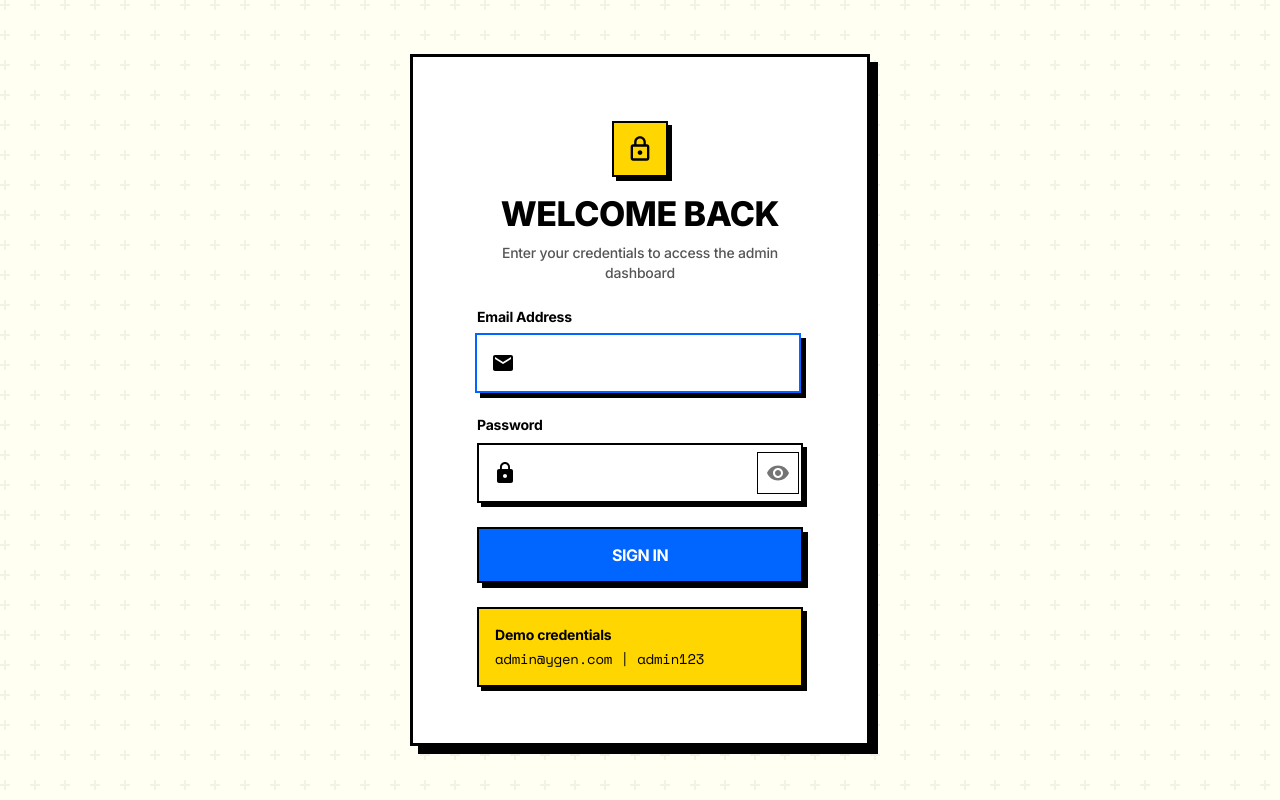
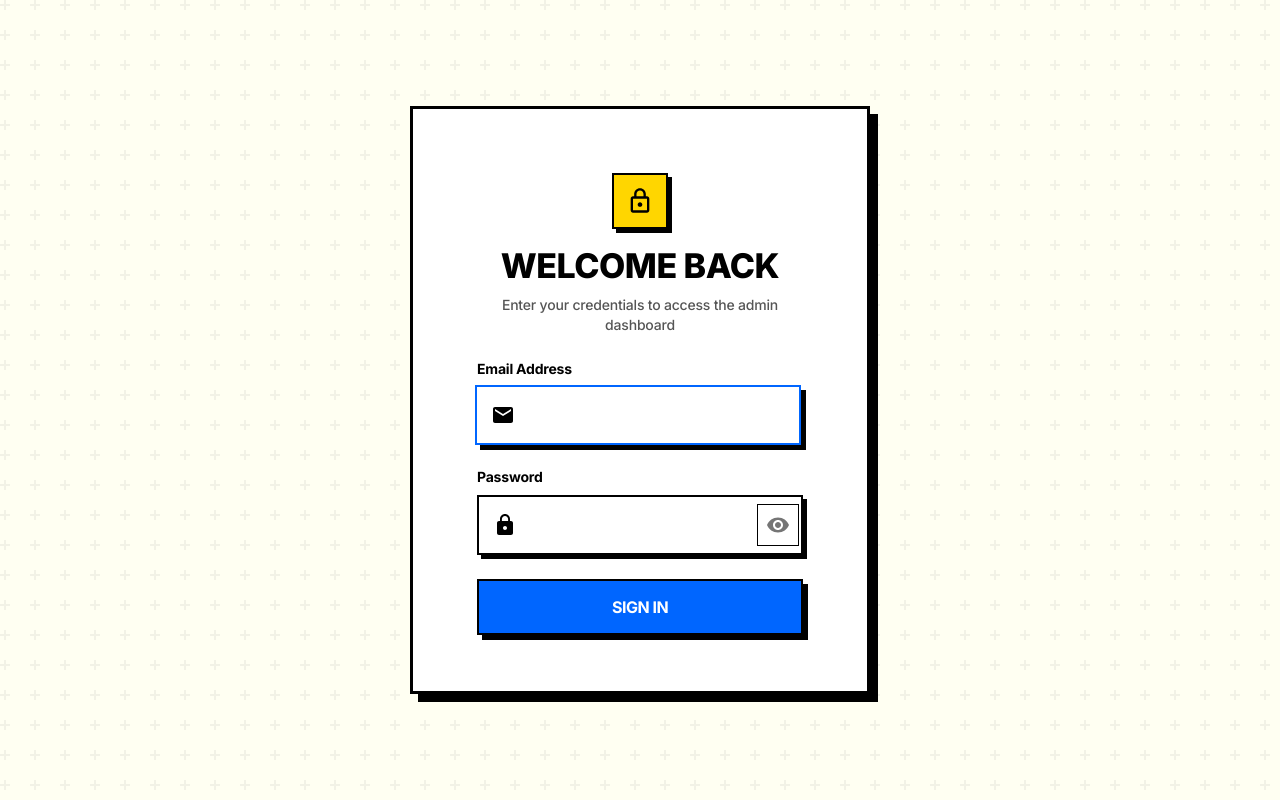
Before and after one commit to Aayush-Duhan/ygen-admin, a React (Create React App) app: page /login in a window 1280 px wide. Built offline with nearby package versions, Linux system fonts and the light colour scheme.

Commit message:
Remove demo credentials section from Login component

```diff
--- a/src/pages/Login.js
+++ b/src/pages/Login.js
@@ -287,23 +287,6 @@ function Login() {
                 'Sign In'
               )}
             </Button>
-
-            <Box
-              sx={{
-                mt: 3,
-                p: 2,
-                backgroundColor: '#FFD600',
-                border: '2px solid #000000',
-                boxShadow: '4px 4px 0px 0px #000000',
-              }}
-            >
-              <Typography variant="body2" sx={{ color: '#000000', fontWeight: 700, mb: 0.5 }}>
-                Demo credentials
-              </Typography>
-              <Typography variant="body2" sx={{ color: '#000000', fontFamily: "'Space Mono', monospace" }}>
-                admin@ygen.com | admin123
-              </Typography>
-            </Box>
           </Box>
         </CardContent>
       </Card>
```
